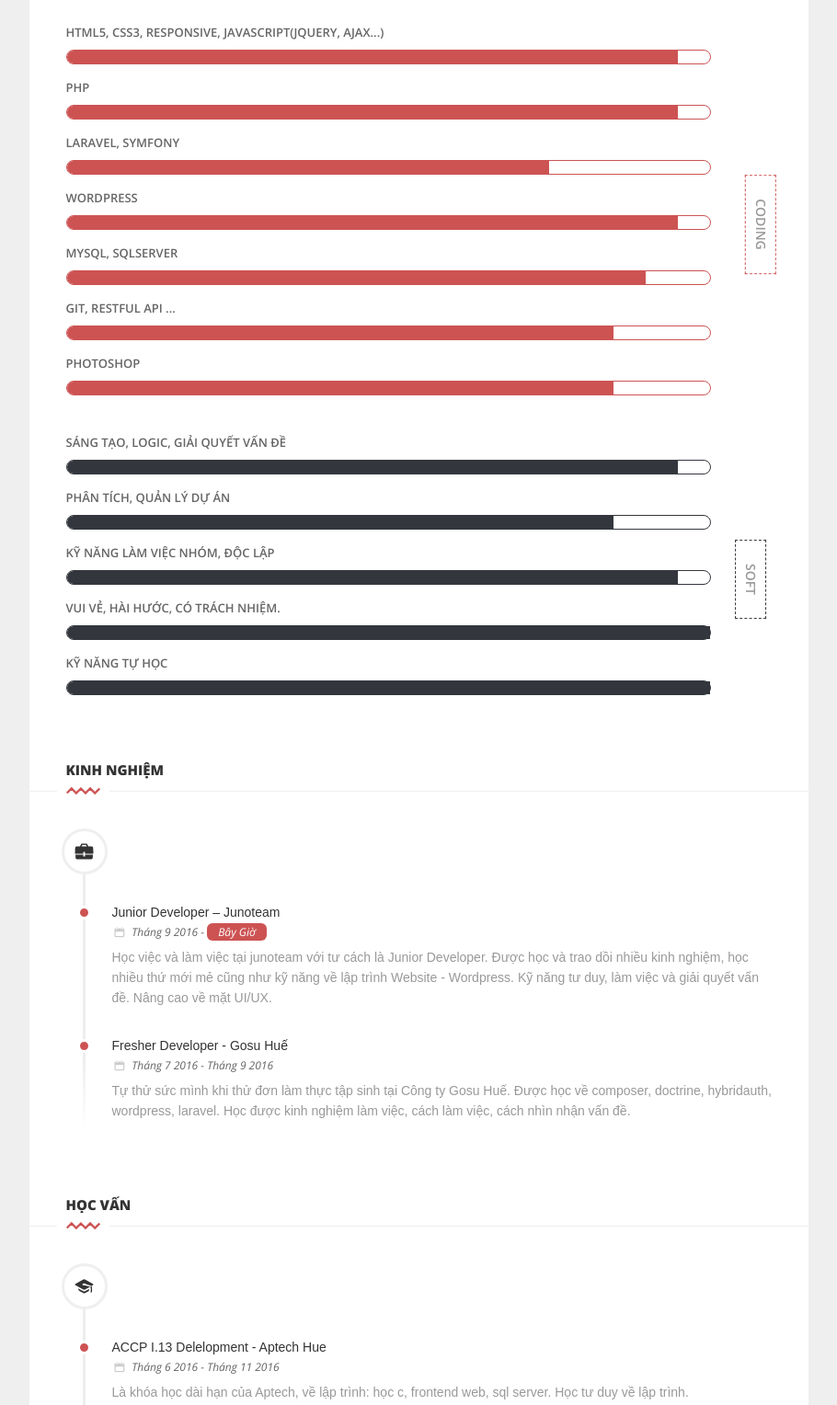
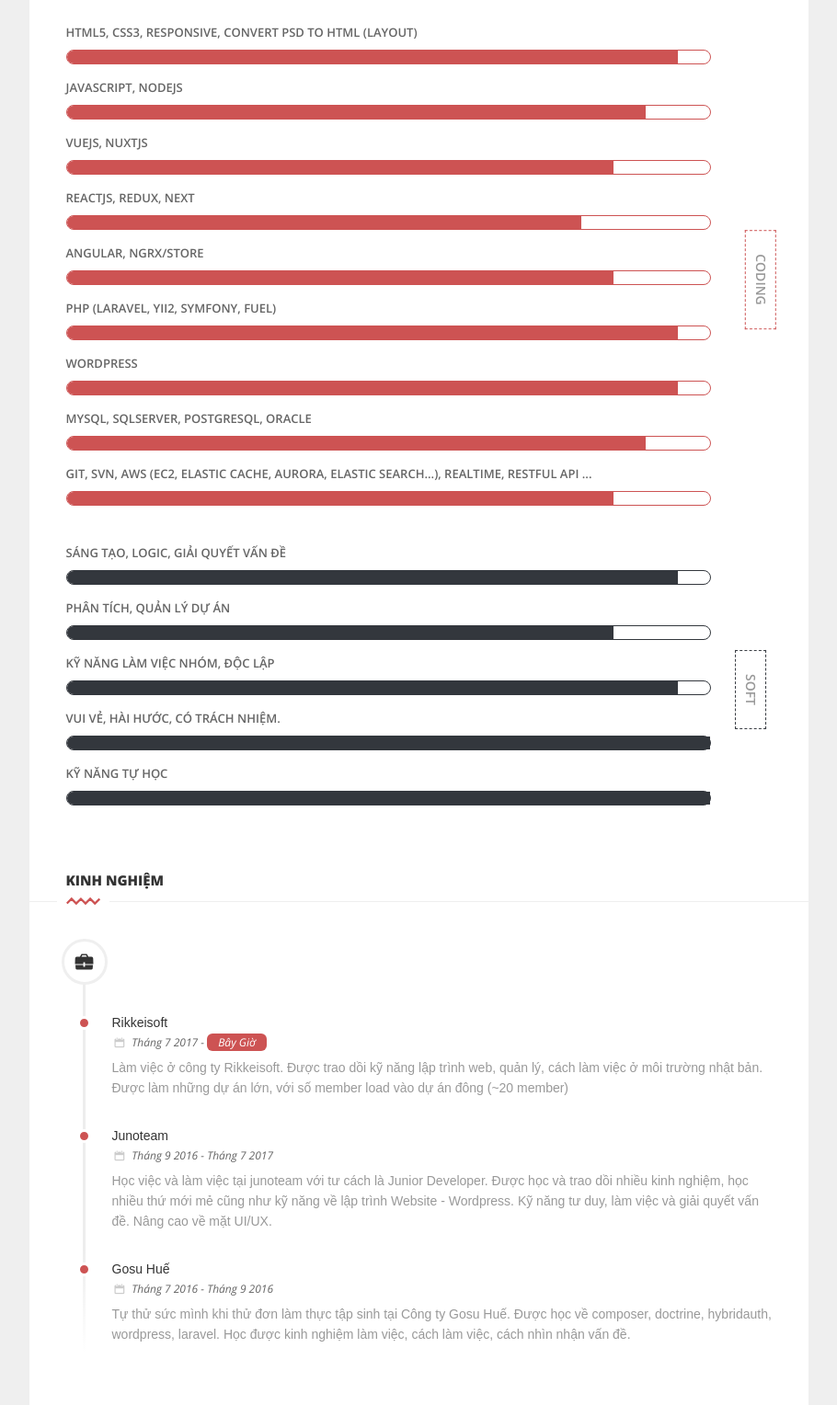
Before and after one commit to nhimspec/nhimspec.github.io, a plain HTML site: page index.html in a window 1280 px wide. Shown: the part 695-2223 px from the top of the page at 92% size, without its empty margins (331-1241 px from the left). Drawn offline with Linux system fonts and the light colour scheme; some packages are replaced by stand-ins of ours; a web font is replaced by a local one.

Commit message:
Update CV

```diff
--- a/index.html
+++ b/index.html
@@ -106,7 +106,7 @@
 						<div class="col-md-6">
 							<ul class="info-list">
 								<li><span class="inf">Email</span><span class="value">nhimspec@gmail.com</span></li>
-								<li><span class="inf">Điện Thoại</span><span class="value"> +84 122 44 33 516</span></li>
+								<li><span class="inf">Điện Thoại</span><span class="value"> +84 77 44 33 516</span></li>
 								<li><span class="inf">Skype</span><span class="value">whiteshadow3333</span></li>
 							</ul>
 						</div>
@@ -139,21 +139,39 @@
 							<div class="col-md-11">
 								<ul class="skills-list clearfix">
 									<li>
-										<h4>HTML5, CSS3, Responsive, JavaScript(jQuery, Ajax...)</h4>
+										<h4>HTML5, CSS3, Responsive, Convert PSD to HTML (layout)</h4>
 										<div class="progress">
 											<div class="percentage">95%</div>
 										</div>
 									</li>
 									<li>
-										<h4>PHP</h4>
+										<h4>Javascript, Nodejs</h4>
 										<div class="progress">
-											<div class="percentage">95%</div>
+											<div class="percentage">90%</div>
 										</div>
 									</li>
 									<li>
-										<h4>Laravel, Symfony</h4>
+										<h4>Vuejs, Nuxtjs</h4>
 										<div class="progress">
-											<div class="percentage">75%</div>
+											<div class="percentage">85%</div>
+										</div>
+									</li>
+									<li>
+										<h4>Reactjs, redux, next</h4>
+										<div class="progress">
+											<div class="percentage">80%</div>
+										</div>
+									</li>
+									<li>
+										<h4>Angular, ngrx/store</h4>
+										<div class="progress">
+											<div class="percentage">85%</div>
+										</div>
+									</li>
+									<li>
+										<h4>PHP (Laravel, Yii2, Symfony, Fuel)</h4>
+										<div class="progress">
+											<div class="percentage">95%</div>
 										</div>
 									</li>
 									<li>
@@ -163,19 +181,13 @@
 										</div>
 									</li>
 									<li>
-										<h4>MySQl, SqlServer</h4>
+										<h4>MySQl, SqlServer, PostgreSql, Oracle</h4>
 										<div class="progress">
 											<div class="percentage">90%</div>
 										</div>
 									</li>
 									<li>
-										<h4>Git, Restful API ...</h4>
-										<div class="progress">
-											<div class="percentage">85%</div>
-										</div>
-									</li>
-									<li>
-										<h4>Photoshop</h4>
+										<h4>Git, SVN, AWS (EC2, Elastic Cache, Aurora, Elastic Search...), Realtime, Restful API ...</h4>
 										<div class="progress">
 											<div class="percentage">85%</div>
 										</div>
@@ -273,16 +285,21 @@
 								<!--Experience-->
 								<div class="exp">
 									<div class="hgroup" >
-										<h4>Junior Developer – Junoteam</h4>
-										<h6><i class="icon-calendar"></i>Tháng 9 2016 - <span class="current">Bây Giờ</span></h6>
+										<h4>Rikkeisoft</h4>
+										<h6><i class="icon-calendar"></i>Tháng 7 2017 - <span class="current">Bây Giờ</span></h6>
+									</div>
+									<p>Làm việc ở công ty Rikkeisoft. Được trao dồi kỹ năng lập trình web, quản lý, cách làm việc ở môi trường nhật bản. Được làm những dự án lớn, với số member load vào dự án đông (~20 member)</p>
+								</div>
+								<div class="exp">
+									<div class="hgroup" >
+										<h4>Junoteam</h4>
+										<h6><i class="icon-calendar"></i>Tháng 9 2016 - Tháng 7 2017</h6>
 									</div>
 									<p>Học việc và làm việc tại junoteam với tư cách là Junior Developer. Được học và trao dồi nhiều kinh nghiệm, học nhiều thứ mới mẻ cũng như kỹ năng về lập trình Website - Wordpress. Kỹ năng tư duy, làm việc và giải quyết vấn đề. Nâng cao về mặt UI/UX. </p>
 								</div>
-								<!--End experience-->
-								<!--Experience-->
 								<div class="exp">
 									<div class="hgroup" >
-										<h4>Fresher Developer - Gosu Huế</h4>
+										<h4>Gosu Huế</h4>
 										<h6><i class="icon-calendar"></i>Tháng 7 2016 - Tháng 9 2016</h6>
 									</div>
 									<p>Tự thử sức mình khi thử đơn làm thực tập sinh tại Công ty Gosu Huế. Được học về composer, doctrine, hybridauth, wordpress, laravel. Học được kinh nghiệm làm việc, cách làm việc, cách nhìn nhận vấn đề.</p>
@@ -663,7 +680,7 @@
                                         </li>
                                         <li>
                                             <div class="ico"><i class="icon-phone"></i></div>
-                                            <p>Điện Thoại: +84 122 44 33 516</p>
+                                            <p>Điện Thoại: +84 77 44 33 516</p>
                                         </li>
                                         <li>
                                             <div class="ico"><i class="icon-link"></i></div>
```
Also changed, not shown: 11 other files.
